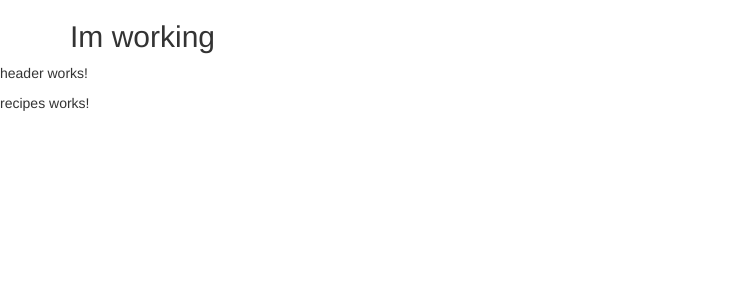
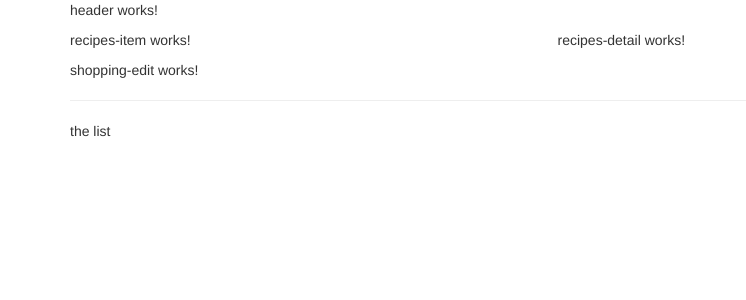
Before and after one commit to evelynAnais/food-app, an Angular app: page / in a window 1280 px wide. Shown: the top 300 px of the page, without its empty margins (0-746 px from the left). Built offline with nearby package versions, Linux system fonts and the light colour scheme.

Commit message:
connecting components

```diff
--- a/src/app/app.component.html
+++ b/src/app/app.component.html
@@ -1,9 +1,9 @@
 <div class="container">
   <div class="row">
     <div class="col-md-12">
-      <h2>Im working</h2>
+      <app-header></app-header>
+      <app-recipes></app-recipes>
+      <app-shopping-list></app-shopping-list>
     </div>
   </div>
 </div>
-<app-header></app-header>
-<app-recipes></app-recipes>
--- a/src/app/recipes/recipes-list/recipes-list.component.html
+++ b/src/app/recipes/recipes-list/recipes-list.component.html
@@ -1 +1 @@
-<p>recipes-list works!</p>
+<app-recipes-item></app-recipes-item>
--- a/src/app/recipes/recipes.component.html
+++ b/src/app/recipes/recipes.component.html
@@ -1 +1,8 @@
-<p>recipes works!</p>
+<div class="row">
+  <div class="col-md-5">
+    <app-recipes-list></app-recipes-list>
+  </div>
+  <div class="col-md-7">
+    <app-recipes-detail></app-recipes-detail>
+  </div>
+</div>
--- a/src/app/shopping-list/shopping-list.component.html
+++ b/src/app/shopping-list/shopping-list.component.html
@@ -1 +1,7 @@
-<p>shopping-list works!</p>
+<div class="row">
+  <div class="col-xs-10">
+    <app-shopping-edit></app-shopping-edit>
+    <hr>
+    <p>the list</p>
+  </div>
+</div>
```
